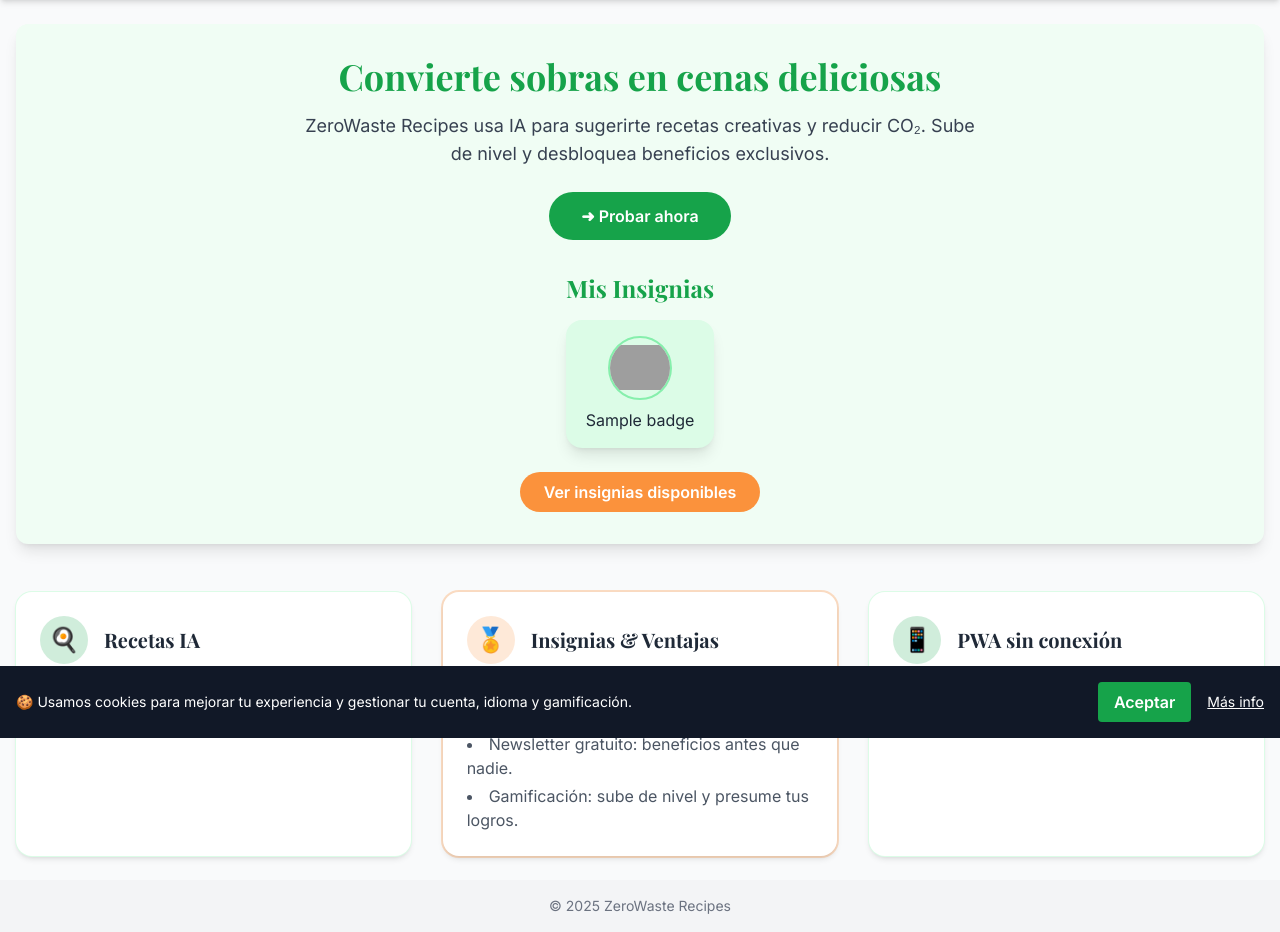
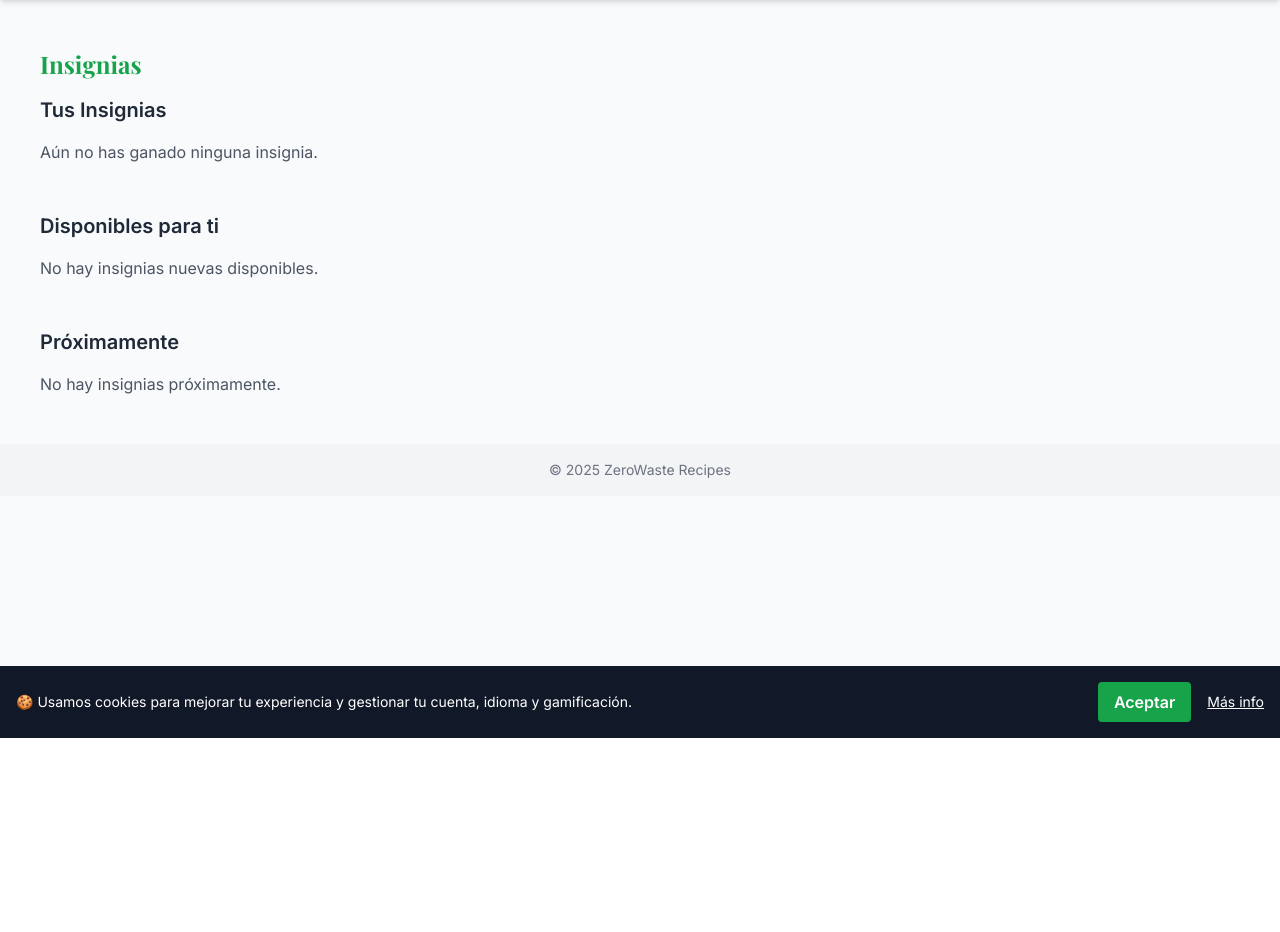
Before and after one commit to daniilabradorr/zerowaste-recipes, a Django app: page / in a window 1280 px wide. Shown: the part 62-994 px from the top of the page. After the commit the page ends 800 px from the top, so only its background shows below. Run offline with Django 5.2, Linux system fonts and the light colour scheme; a user stored in the database is signed in; tables that the repository leaves empty hold one stand-in row (values such as "Sample post"); some libraries are stand-ins or nearby versions; grey boxes are pictures that could not be loaded.

Commit message:
optimizando home

```diff
--- a/templates/home.html
+++ b/templates/home.html
@@ -1,138 +1,198 @@
 {% extends "base.html" %}
-{% load static %}
-{% block title %}
-  {% if LANGUAGE_CODE == 'es' %}
-    ZeroWaste Recipes – Convierte sobras en cenas deliciosas
-  {% else %}
-    ZeroWaste Recipes – Turn leftovers into delicious dinners
-  {% endif %}
-{% endblock %}
+{% load static i18n %}
+
+{% block title %}{% trans "Mis Insignias" %}{% endblock %}
 
 {% block content %}
-<!-- Hero -->
-<section class="bg-green-50 rounded-xl p-8 shadow-lg text-center">
-  {% if LANGUAGE_CODE == 'es' %}
-    <h2 class="text-4xl font-serif text-primary mb-4">
-      Convierte sobras en cenas deliciosas
-    </h2>
-    <p class="text-lg text-gray-700 max-w-2xl mx-auto mb-6">
-      ZeroWaste Recipes usa IA para sugerirte recetas creativas y reducir CO₂.
-      Sube de nivel y desbloquea beneficios exclusivos.
-    </p>
-    <a href="{% url 'recipes:ingredients' %}"
-       class="inline-block bg-primary hover:bg-green-700 text-white font-semibold px-8 py-3 rounded-full transition mb-8">
-       ➜ Probar ahora
-    </a>
-  {% else %}
-    <h2 class="text-4xl font-serif text-primary mb-4">
-      Turn leftovers into delicious dinners
-    </h2>
-    <p class="text-lg text-gray-700 max-w-2xl mx-auto mb-6">
-      ZeroWaste Recipes uses AI to suggest creative recipes and cut CO₂.
-      Level up to unlock exclusive perks.
-    </p>
-    <a href="{% url 'recipes:ingredients' %}"
-       class="inline-block bg-primary hover:bg-green-700 text-white font-semibold px-8 py-3 rounded-full transition mb-8">
-       ➜ Try now
-    </a>
-  {% endif %}
+<section class="container mx-auto p-6">
+  <h1 class="text-2xl font-serif text-primary mb-4">{% trans "Insignias" %}</h1>
 
-  <!-- My Badges Section -->
-  <div id="my-badges" class="mx-auto max-w-3xl">
-    <h3 class="text-2xl font-serif text-primary mb-4">
-      {% if LANGUAGE_CODE == 'es' %}Mis Insignias{% else %}My Badges{% endif %}
-    </h3>
-    {% if user_badges %}
-      <div class="flex justify-center flex-wrap gap-4 mb-6">
-        {% for assignment in user_badges %}
-          <div class="flex flex-col items-center bg-green-100 px-5 py-4 rounded-2xl shadow-lg hover:scale-105 transform transition">
-            <div class="w-16 h-16 mb-2 rounded-full overflow-hidden border-2 border-green-300">
-              {% with badge_name=assignment.badge.name|slugify %}
+  <!-- Insignias ganadas -->
+  <div class="mb-12">
+    <h2 class="text-xl font-semibold mb-4">{% trans "Tus Insignias" %}</h2>
+    {% if owned_badges %}
+      <div class="grid grid-cols-1 sm:grid-cols-2 md:grid-cols-4 gap-8">
+        {% for badge in owned_badges %}
+          <div class="bg-green-50 p-6 rounded-lg shadow-lg flex flex-col items-center">
+            <div class="w-28 h-28 mb-4 rounded-full overflow-hidden border-4 border-green-500 shadow-md flex items-center justify-center">
+              {% comment %} Usa <picture> para webp/fallback png {% endcomment %}
+              {% if badge.name == "Starter" %}
                 <picture>
-                  <!-- WebP for modern browsers -->
-                  <source
-                    srcset="{% static 'img/badges/'|add:badge_name|add:'.webp' %}"
-                    type="image/webp"
-                  >
-                  <!-- PNG fallback -->
-                  <img
-                    src="{% static 'img/badges/'|add:badge_name|add:'.png' %}"
-                    alt="{{ assignment.badge.name }} badge"
-                    width="64"
-                    height="64"
+                  <source srcset="{% static 'img/badges/Starter.webp' %}" type="image/webp">
+                  <img src="{% static 'img/badges/Starter.png' %}"
+                       alt="Starter badge"
                        loading="lazy"
                        decoding="async"
-                    class="w-full h-full object-contain"
-                  >
+                       width="112" height="112"
+                       class="max-w-full max-h-full opacity-100">
                 </picture>
-              {% endwith %}
+              {% elif badge.name == "Partner" %}
+                <picture>
+                  <source srcset="{% static 'img/badges/Partner.webp' %}" type="image/webp">
+                  <img src="{% static 'img/badges/Partner.png' %}"
+                       alt="Partner badge"
+                       loading="lazy"
+                       decoding="async"
+                       width="112" height="112"
+                       class="max-w-full max-h-full opacity-100">
+                </picture>
+              {% elif badge.name == "Co2-Helper" %}
+                <picture>
+                  <source srcset="{% static 'img/badges/CO2Helper.webp' %}" type="image/webp">
+                  <img src="{% static 'img/badges/CO2Helper.png' %}"
+                       alt="Co2-Helper badge"
+                       loading="lazy"
+                       decoding="async"
+                       width="112" height="112"
+                       class="max-w-full max-h-full opacity-100">
+                </picture>
+              {% elif badge.name == "Eco-Veteran" %}
+                <picture>
+                  <source srcset="{% static 'img/badges/EcoVeteran.webp' %}" type="image/webp">
+                  <img src="{% static 'img/badges/EcoVeteran.png' %}"
+                       alt="Eco-Veteran badge"
+                       loading="lazy"
+                       decoding="async"
+                       width="112" height="112"
+                       class="max-w-full max-h-full opacity-100">
+                </picture>
+              {% endif %}
             </div>
-            <span class="font-medium">{{ assignment.badge.name }}</span>
+            <p class="font-bold text-lg mb-1">{{ badge.name }}</p>
+            <p class="text-sm text-gray-700 mb-2">{{ badge.description|safe }}</p>
+            <p class="text-xs text-gray-500">{% trans "Objetivo:" %} {{ badge.threshold }} {{ badge.unit_label }}</p>
+            <p class="text-xs text-green-600 font-medium">{% trans "Progreso:" %} {{ badge.progress }} / {{ badge.threshold }} {{ badge.unit_label }}</p>
           </div>
         {% endfor %}
       </div>
     {% else %}
-      <p class="text-gray-600 mb-6">
-        {% if LANGUAGE_CODE == 'es' %}
-          Aún no tienes insignias. ¡Genera tu primera receta IA!
-        {% else %}
-          You don’t have any badges yet. Create your first AI recipe!
+      <p class="text-gray-600">{% trans "Aún no has ganado ninguna insignia." %}</p>
     {% endif %}
-      </p>
-    {% endif %}
-
-    <a href="{% url 'recipes:my_badges' %}"
-       class="inline-block bg-secondary hover:bg-orange-600 text-white font-semibold px-6 py-2 rounded-full transition">
-      {% if LANGUAGE_CODE == 'es' %}Ver insignias disponibles{% else %}View all badges{% endif %}
-    </a>
-  </div>
-</section>
-
-<!-- Features -->
-<section class="grid md:grid-cols-3 gap-8 mt-12">
-  {% comment %} Spanish section; mirror in English if needed {% endcomment %}
-  <div class="group p-6 bg-white rounded-2xl ring-1 ring-green-100 shadow-md hover:shadow-xl hover:-translate-y-1 transform transition">
-    <div class="flex items-center mb-4">
-      <span class="inline-flex items-center justify-center w-12 h-12 bg-primary/20 text-primary rounded-full mr-4 text-2xl">🍳</span>
-      <h4 class="font-serif text-xl font-semibold text-gray-800 group-hover:text-primary transition-colors">
-        {% if LANGUAGE_CODE == 'es' %}Recetas IA{% else %}AI Recipes{% endif %}
-      </h4>
-    </div>
-    <p class="text-gray-600">
-      {% if LANGUAGE_CODE == 'es' %}Groq Llama-3 crea platos únicos optimizados para tus ingredientes.{% else %}Groq Llama-3 creates unique dishes optimized for your ingredients.{% endif %}
-    </p>
   </div>
 
-  <div class="group p-6 bg-white rounded-2xl ring-2 ring-dashed ring-secondary/30 shadow-md hover:shadow-xl hover:-translate-y-1 transform transition">
-    <div class="flex items-center mb-4">
-      <span class="inline-flex items-center justify-center w-12 h-12 bg-secondary/20 text-secondary rounded-full mr-4 text-2xl">🏅</span>
-      <h4 class="font-serif text-xl font-semibold text-gray-800 group-hover:text-secondary transition-colors">
-        {% if LANGUAGE_CODE == 'es' %}Insignias & Ventajas{% else %}Badges & Perks{% endif %}
-      </h4>
+  <!-- Insignias disponibles -->
+  <div class="mb-12">
+    <h2 class="text-xl font-semibold mb-4">{% trans "Disponibles para ti" %}</h2>
+    {% if available_badges %}
+      <div class="grid grid-cols-1 sm:grid-cols-2 md:grid-cols-4 gap-8">
+        {% for badge in available_badges %}
+          <div class="bg-white p-6 rounded-lg shadow hover:shadow-lg transition flex flex-col items-center">
+            <div class="w-28 h-28 mb-4 rounded-full overflow-hidden border-4 border-gray-300 shadow-md flex items-center justify-center">
+              {% if badge.name == "Starter" %}
+                <picture>
+                  <source srcset="{% static 'img/badges/Starter.webp' %}" type="image/webp">
+                  <img src="{% static 'img/badges/Starter.png' %}"
+                       alt="Starter badge"
+                       loading="lazy"
+                       decoding="async"
+                       width="112" height="112"
+                       class="max-w-full max-h-full opacity-80">
+                </picture>
+              {% elif badge.name == "Partner" %}
+                <picture>
+                  <source srcset="{% static 'img/badges/Partner.webp' %}" type="image/webp">
+                  <img src="{% static 'img/badges/Partner.png' %}"
+                       alt="Partner badge"
+                       loading="lazy"
+                       decoding="async"
+                       width="112" height="112"
+                       class="max-w-full max-h-full opacity-80">
+                </picture>
+              {% elif badge.name == "Co2-Helper" %}
+                <picture>
+                  <source srcset="{% static 'img/badges/CO2Helper.webp' %}" type="image/webp">
+                  <img src="{% static 'img/badges/CO2Helper.png' %}"
+                       alt="Co2-Helper badge"
+                       loading="lazy"
+                       decoding="async"
+                       width="112" height="112"
+                       class="max-w-full max-h-full opacity-80">
+                </picture>
+              {% elif badge.name == "Eco-Veteran" %}
+                <picture>
+                  <source srcset="{% static 'img/badges/EcoVeteran.webp' %}" type="image/webp">
+                  <img src="{% static 'img/badges/EcoVeteran.png' %}"
+                       alt="Eco-Veteran badge"
+                       loading="lazy"
+                       decoding="async"
+                       width="112" height="112"
+                       class="max-w-full max-h-full opacity-80">
+                </picture>
+              {% endif %}
             </div>
-    <ul class="list-disc list-inside text-gray-600 space-y-1">
-      {% if LANGUAGE_CODE == 'es' %}
-        <li>Exclusividad en tienda: descuentos en productos eco.</li>
-        <li>Newsletter gratuito: beneficios antes que nadie.</li>
-        <li>Gamificación: sube de nivel y presume tus logros.</li>
+            <p class="font-bold text-lg mb-1">{{ badge.name }}</p>
+            <p class="text-sm text-gray-700 mb-2">{{ badge.description|safe }}</p>
+            <p class="text-xs text-gray-500">{% trans "Objetivo:" %} {{ badge.threshold }} {{ badge.unit_label }}</p>
+            <p class="text-xs text-blue-600 font-medium">{% trans "Progreso:" %} {{ badge.progress }} / {{ badge.threshold }} {{ badge.unit_label }}</p>
+          </div>
+        {% endfor %}
+      </div>
     {% else %}
-        <li>Store exclusives: discounts on eco-friendly products.</li>
-        <li>Free newsletter: perks before anyone else.</li>
-        <li>Gamification: level up and show off your achievements.</li>
+      <p class="text-gray-600">{% trans "No hay insignias nuevas disponibles." %}</p>
     {% endif %}
-    </ul>
   </div>
 
-  <div class="group p-6 bg-white rounded-2xl ring-1 ring-green-100 shadow-md hover:shadow-xl hover:-translate-y-1 transform transition">
-    <div class="flex items-center mb-4">
-      <span class="inline-flex items-center justify-center w-12 h-12 bg-primary/20 text-primary rounded-full mr-4 text-2xl">📱</span>
-      <h4 class="font-serif text-xl font-semibold text-gray-800 group-hover:text-primary transition-colors">
-        {% if LANGUAGE_CODE == 'es' %}PWA sin conexión{% else %}Offline PWA{% endif %}
-      </h4>
+  <!-- Próximamente -->
+  <div>
+    <h2 class="text-xl font-semibold mb-4">{% trans "Próximamente" %}</h2>
+    {% if coming_soon %}
+      <div class="grid grid-cols-1 sm:grid-cols-2 md:grid-cols-4 gap-8">
+        {% for badge in coming_soon %}
+          <div class="bg-gray-100 p-6 rounded-lg flex flex-col items-center">
+            <div class="w-28 h-28 mb-4 rounded-full overflow-hidden border-4 border-gray-400 shadow-sm flex items-center justify-center">
+              {% if badge.name == "Starter" %}
+                <picture>
+                  <source srcset="{% static 'img/badges/Starter.webp' %}" type="image/webp">
+                  <img src="{% static 'img/badges/Starter.png' %}"
+                       alt="Starter badge"
+                       loading="lazy"
+                       decoding="async"
+                       width="112" height="112"
+                       class="max-w-full max-h-full opacity-50">
+                </picture>
+              {% elif badge.name == "Partner" %}
+                <picture>
+                  <source srcset="{% static 'img/badges/Partner.webp' %}" type="image/webp">
+                  <img src="{% static 'img/badges/Partner.png' %}"
+                       alt="Partner badge"
+                       loading="lazy"
+                       decoding="async"
+                       width="112" height="112"
+                       class="max-w-full max-h-full opacity-50">
+                </picture>
+              {% elif badge.name == "Co2-Helper" %}
+                <picture>
+                  <source srcset="{% static 'img/badges/CO2Helper.webp' %}" type="image/webp">
+                  <img src="{% static 'img/badges/CO2Helper.png' %}"
+                       alt="Co2-Helper badge"
+                       loading="lazy"
+                       decoding="async"
+                       width="112" height="112"
+                       class="max-w-full max-h-full opacity-50">
+                </picture>
+              {% elif badge.name == "Eco-Veteran" %}
+                <picture>
+                  <source srcset="{% static 'img/badges/EcoVeteran.webp' %}" type="image/webp">
+                  <img src="{% static 'img/badges/EcoVeteran.png' %}"
+                       alt="Eco-Veteran badge"
+                       loading="lazy"
+                       decoding="async"
+                       width="112" height="112"
+                       class="max-w-full max-h-full opacity-50">
+                </picture>
+              {% endif %}
             </div>
-    <p class="text-gray-600">
-      {% if LANGUAGE_CODE == 'es' %}Guarda la app en tu móvil y consulta recetas incluso sin internet.{% else %}Save the app on your phone and view recipes even offline.{% endif %}
-    </p>
+            <p class="font-bold text-lg text-gray-500 mb-1">{{ badge.name }}</p>
+            <p class="text-sm text-gray-500 mb-2">{{ badge.description|safe }}</p>
+            <p class="text-xs text-gray-500">{% trans "Objetivo:" %} {{ badge.threshold }} {{ badge.unit_label }}</p>
+            <p class="text-xs text-gray-500 font-medium">{% trans "Progreso:" %} {{ badge.progress }} / {{ badge.threshold }} {{ badge.unit_label }}</p>
+            <p class="text-xs text-gray-400 mt-1">{% trans "Próximamente" %}</p>
+          </div>
+        {% endfor %}
+      </div>
+    {% else %}
+      <p class="text-gray-600">{% trans "No hay insignias próximamente." %}</p>
+    {% endif %}
   </div>
 </section>
 {% endblock %}
```
Also changed, not shown: static/img/badges/CO2Helper.png (renamed from static/img/badges/Co2-Helper.png), static/img/badges/CO2Helper.webp (renamed from static/img/badges/Co2-Helper.webp), static/img/badges/Eco-Veteran.png (deleted), static/img/badges/Eco-Veteran.webp (deleted), 2 other files. Lines whose indentation alone changed are shown as unchanged.
